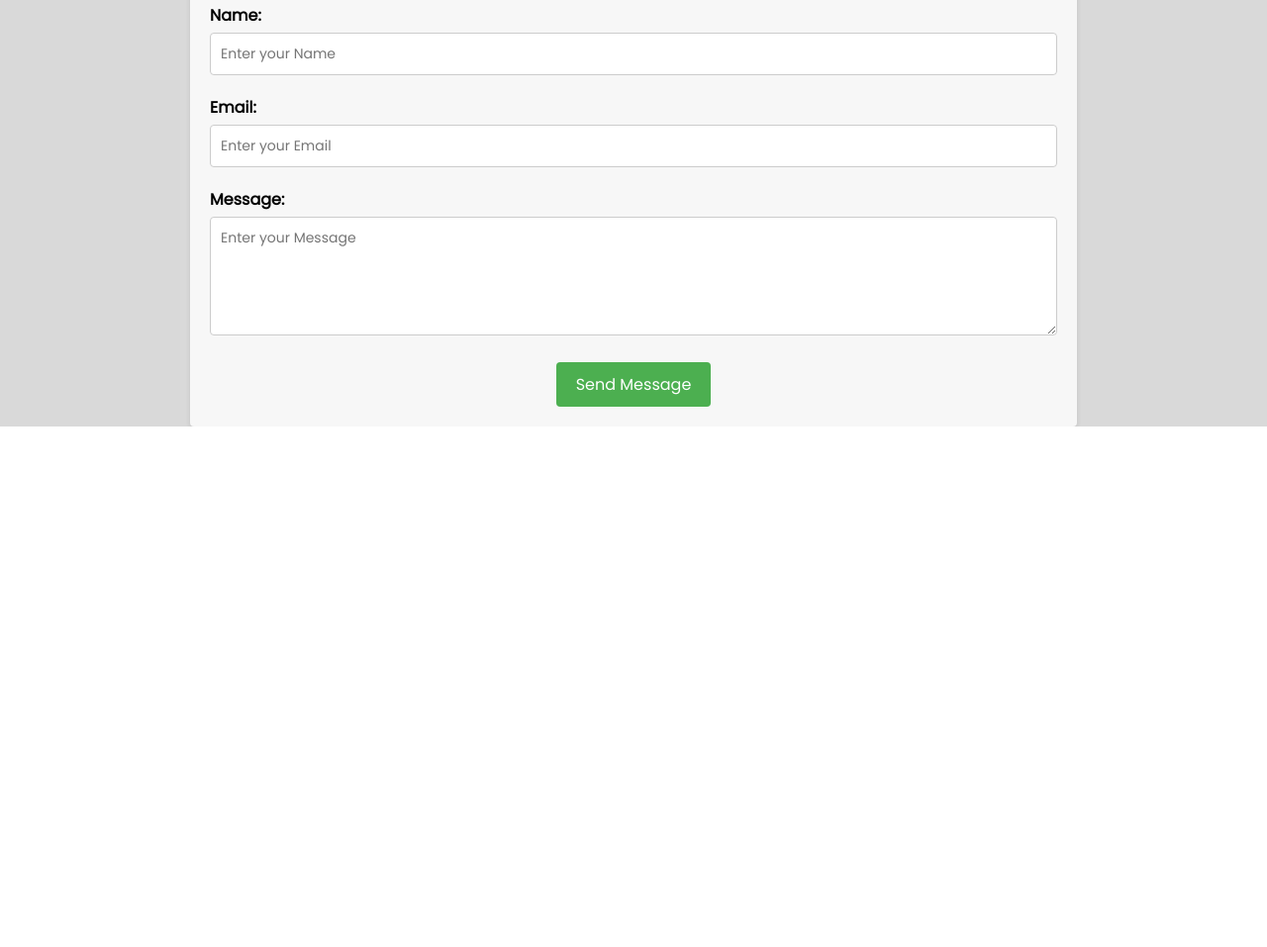
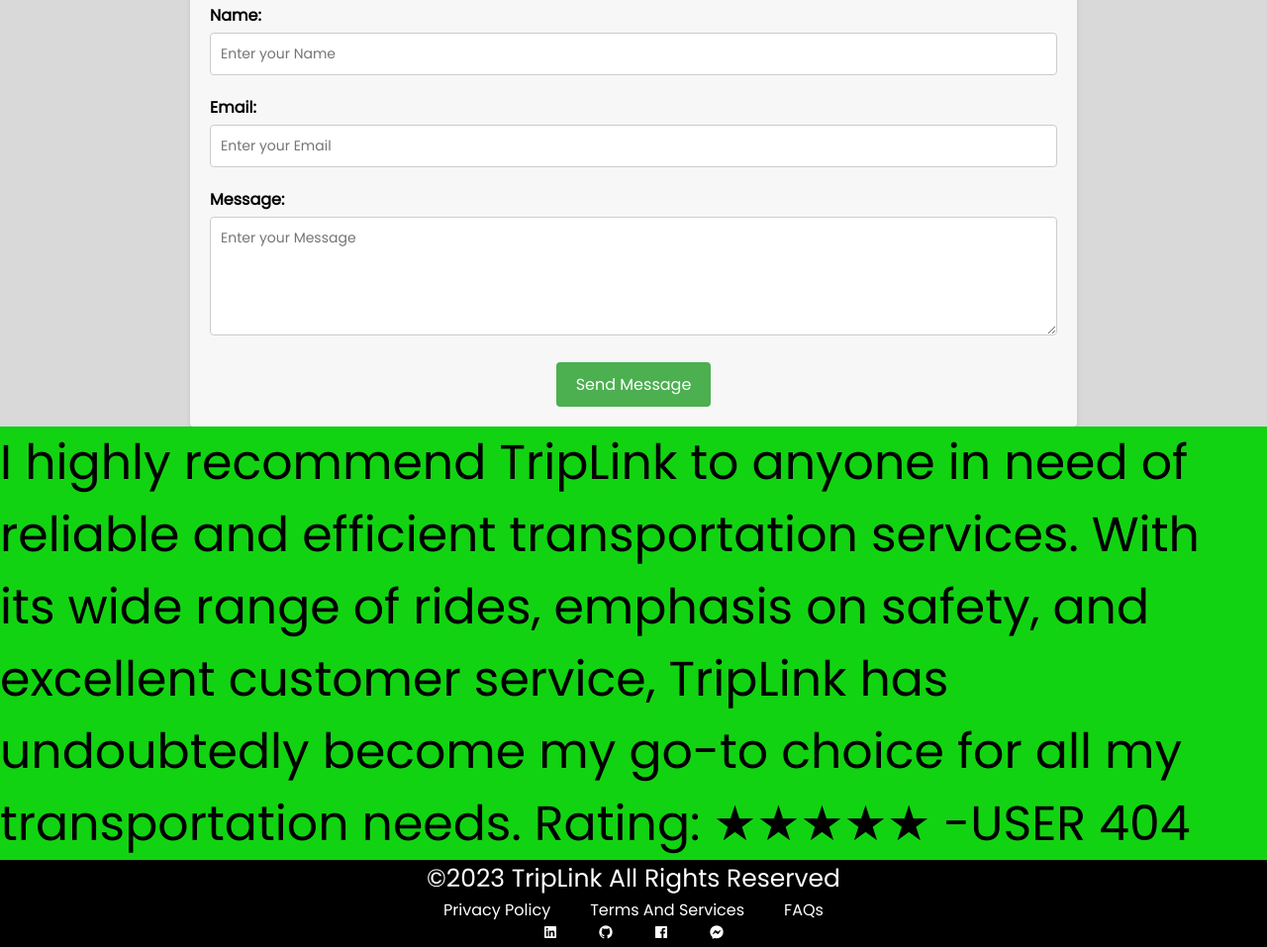
Before and after one commit to AAYUSKARKI/TRIPLINK, a plain HTML site: page index.html in a window 1280 px wide. Shown: the part 2160-3117 px from the top of the page at 99% size. Before the commit the page ends 2591 px from the top, so only its background shows below. Drawn offline with nearby package versions, Linux system fonts and the light colour scheme.

Commit message:
90% done

```diff
--- a/index.html
+++ b/index.html
@@ -6,6 +6,8 @@
     <meta name="viewport" content="width=device-width, initial-scale=1.0">
     <title>TripLink</title>
     <link rel="stylesheet" href="style.css">
+    <link rel="stylesheet" href="path/to/font-awesome/css/font-awesome.min.css">
+    <link href="https://cdn.jsdelivr.net/npm/remixicon@2.2.0/fonts/remixicon.css" rel="stylesheet">
 </head>
 
 <body>
@@ -98,6 +100,30 @@
             </form>
         </div>
     </section>
+    <!--Review section-->
+    <section class="review">
+        <p>
+            I highly recommend TripLink to anyone in need of reliable and efficient transportation services. With its
+            wide range of rides, emphasis on safety, and excellent customer service, TripLink has undoubtedly become my
+            go-to choice for all my transportation needs. Rating: ★★★★★ -USER 404
+        </p>
+    </section>
 </body>
+<footer>
+    <p>©2023 TripLink All Rights Reserved </p>
+    <div class="ft">
+        <a href="#">Privacy Policy</a>
+        <a href="#">Terms And Services</a>
+        <a href="#">FAQs</a>
+    </div>
+    <div class="socialmedia">
+        <a href=""><i class="ri-linkedin-box-fill"></i></a>
+        <a href=""><i class="ri-github-fill"></i></a>
+        <a href=""><i class="ri-facebook-box-fill"></i></a>
+        <a href=""><i class="ri-messenger-fill"></i></a>
+
+    </div>
+
+</footer>
 
 </html>
--- a/style.css
+++ b/style.css
@@ -1,15 +1,18 @@
 @import url(https://fonts.googleapis.com/css?family=Poppins);
-*{
+
+* {
     margin: 0;
     padding: 0;
     box-sizing: border-box;
-    font-family: poppins;;
+    font-family: poppins;
+    ;
 }
-html
-{
+
+html {
     scroll-behavior: smooth;
 }
-header{
+
+header {
     background-image: url(./assets/hero.jpg);
     background-position: center;
     background-repeat: no-repeat;
@@ -20,7 +23,8 @@
     align-items: center;
     position: relative;
 }
-nav{
+
+nav {
     height: 60px;
     width: 100%;
     background-color: black;
@@ -32,40 +36,43 @@
     top: 0;
     left: 0;
 }
-.left p
-{
+
+.left p {
     color: white;
     font-size: 40px;
     font-family: poppins;
 }
-.right{
+
+.right {
     display: flex;
     color: white;
     font-family: poppins;
 }
-ul{
+
+ul {
     list-style: none;
     display: flex;
 }
-li
-{
+
+li {
     margin-left: 15px;
 }
+
 nav ul li a {
     color: white;
     text-decoration: none;
     font-family: poppins;
 }
-nav ul li a:hover
-{
-border-radius:22px;
+
+nav ul li a:hover {
+    border-radius: 22px;
     background-color: white;
     color: black;
     font-family: poppins;
     border: 1px solid red;
 }
-.herotext
-{
+
+.herotext {
     position: absolute;
     top: 50%;
     left: 50%;
@@ -74,6 +81,7 @@
     color: white;
     font-family: poppins;
 }
+
 .herotext p:first-child {
     font-size: 40px;
     margin: 15px;
@@ -82,16 +90,16 @@
 .herotext p:last-child {
     font-size: 20px
 }
-.herotext button
-{
+
+.herotext button {
     margin-top: 10px;
     font-size: 22px;
     cursor: pointer;
     color: black;
     font-family: poppins;
 }
-.herotext button:hover
-{
+
+.herotext button:hover {
     background-color: rgb(241, 101, 7);
     color: white;
     font-size: 25px;
@@ -99,12 +107,14 @@
     border-radius: 30px;
     font-family: poppins;
 }
+
 .dropdown {
     position: absolute;
     top: 20px;
     right: 20px;
     display: inline-block;
 }
+
 .dropdown {
     position: absolute;
     top: 61px;
@@ -121,6 +131,7 @@
     cursor: pointer;
     font-family: poppins;
 }
+
 .dropdown-content {
     display: none;
     position: absolute;
@@ -141,67 +152,80 @@
 .dropdown-content a:hover {
     background-color: #ddd;
 }
+
 .dropdown:hover .dropdown-content {
     display: block;
     background-color: antiquewhite;
     color: black;
     font-family: poppins;
 }
-section.ourfeatures
-{
+
+section.ourfeatures {
     width: 100%;
     background-color: #77ec08;
 }
-section.ourfeatures .feature{
+
+section.ourfeatures .feature {
     display: flex;
     height: 300px;
     width: 100%;
     justify-content: space-evenly;
     background-color: #1d20c4;
 }
-.ft1,.ft2,.ft3{
+
+.ft1,
+.ft2,
+.ft3 {
     height: 250px;
     width: 300px;
     background-color: red;
     margin: 20px 0;
 }
-.ourfeatures p{
+
+.ourfeatures p {
     color: white;
     text-align: center;
     font-size: 1.8rem;
     font-family: poppins;
 }
-section.ourservices
-{
+
+section.ourservices {
     width: 100%;
     background-color: #77ec08;
 }
-section.ourservices .service{
+
+section.ourservices .service {
     display: flex;
     width: 100%;
     justify-content: space-evenly;
     background-color: #1d20c4;
 }
-.sr1,.sr2,.sr3{
+
+.sr1,
+.sr2,
+.sr3 {
     height: 250px;
     width: 300px;
     background-color: red;
     margin: 40px 0;
 }
-.ourservices p{
+
+.ourservices p {
     color: white;
     text-align: center;
     font-size: 1.8rem;
     font-family: poppins;
 }
-img{
+
+img {
     width: 100%;
 }
-.abtxt
-{
+
+.abtxt {
     width: 100%;
     background-color: aqua;
 }
+
 .abtxt p:first-child {
     font-size: 40px;
     margin: 15px;
@@ -211,22 +235,26 @@
 .abtxt p:last-child {
     font-size: 15px;
 }
-section.contact
-{
+
+section.contact {
     background: #D9D9D9;
 }
-.contact p:first-child{
+
+.contact p:first-child {
     color: #3208ec;
     text-align: center;
 }
-.contact p.txt{
+
+.contact p.txt {
     color: #ec0826;
     text-align: center;
 }
-.contact p.txt1{
+
+.contact p.txt1 {
     color: #ec2a08;
     text-align: center;
 }
+
 .form-container {
     width: 70%;
     margin: 0 auto;
@@ -235,6 +263,7 @@
     border-radius: 4px;
     box-shadow: 0 2px 5px rgba(0, 0, 0, 0.1);
 }
+
 .form-row {
     margin-bottom: 20px;
 }
@@ -244,6 +273,7 @@
     font-weight: bold;
     margin-bottom: 5px;
 }
+
 .form-row input[type="text"],
 .form-row input[type="email"],
 .form-row textarea {
@@ -254,9 +284,11 @@
     box-sizing: border-box;
     font-size: 14px;
 }
+
 .form-row textarea {
     height: 120px;
 }
+
 .send-btn-container {
     text-align: center;
 }
@@ -270,6 +302,74 @@
     font-size: 16px;
     cursor: pointer;
 }
+
 .send-btn-container button:hover {
     background-color: #45a049;
 }
+
+section.review {
+    background-color: rgb(18, 211, 18);
+}
+
+section.review p:first-child {
+    color: #000;
+    font-family: Poppins;
+    font-size: 49px;
+    font-style: normal;
+    font-weight: 400;
+    line-height: normal;
+}
+footer{
+    background-color: #000;
+}
+footer p:first-child{
+color: white;
+font-size: 25px;
+font-weight: 200;
+text-align: center;
+}
+footer p:first-child{
+    color: white;
+    font-size: 25px;
+    font-weight: 200;
+    text-align: center;
+    }
+    footer div.ft{
+     display: flex;
+     justify-content: center;
+     align-items: center;
+    }
+    footer div.ft a{
+        color: white;
+        padding: 0 20px;
+        text-decoration: none;
+    }
+    footer div.socialmedia{
+        display: flex;
+        justify-content: center;
+        align-items: center;
+       }
+       footer div.socialmedia a{
+        color: white;
+        padding: 0 20px;
+        text-decoration: none;
+    }
+    footer div.ft a:hover{
+      text-decoration: underline;
+      transition: all 0.5s ease-in;
+    }
+    footer div.socialmedia a:first-child:hover{
+        color: #0A66C2;
+        font-size: 25px;
+    }
+    footer div.socialmedia a:nth-child(2):hover{
+        font-size: 25px;
+    }
+    footer div.socialmedia a:nth-child(3):hover{
+        color:#3b5998;
+        font-size: 25px;
+    }
+    footer div.socialmedia a:last-child:hover{
+        color:#0099FF;
+        font-size: 25px;
+    }
```
Lines whose indentation alone changed are shown as unchanged.
